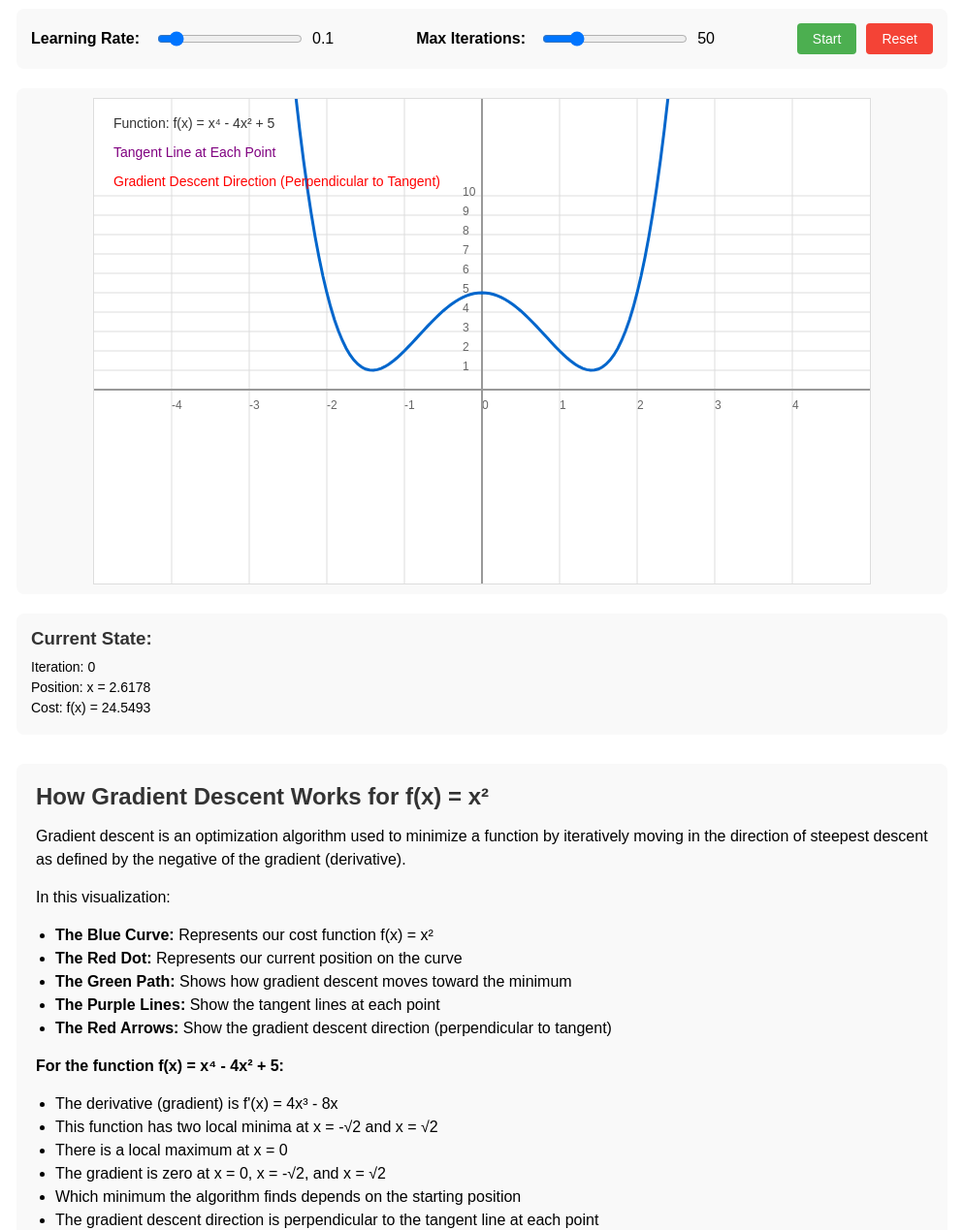
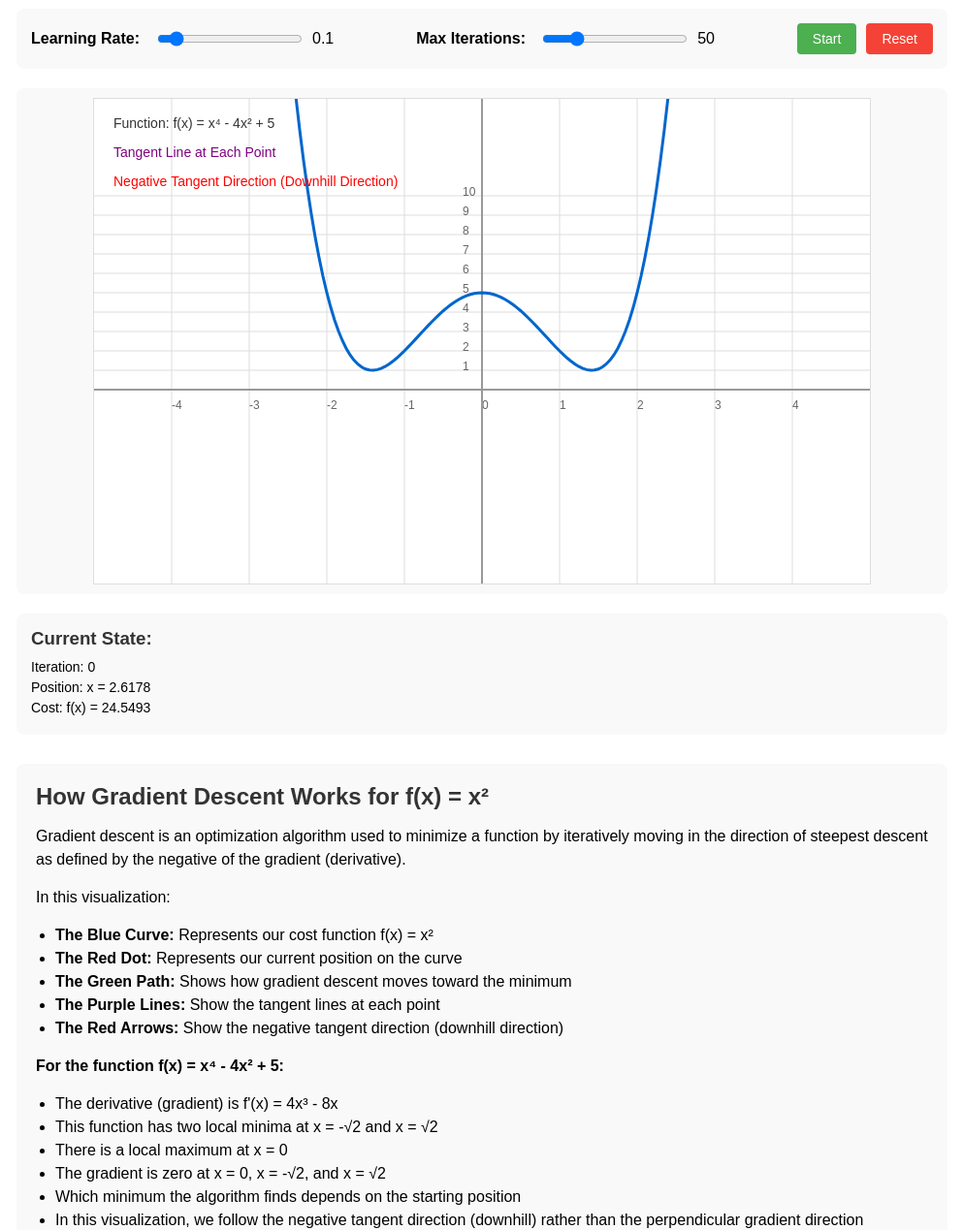
Before and after one commit to shosseini811/gradient-descent-visualization, a plain HTML site: page index.html in a window 1280 px wide. Shown: the part 98-1367 px from the top of the page at 97% size, without its empty margins (143-1136 px from the left). Drawn offline with Linux system fonts and the light colour scheme.

Commit message:
Update visualization to show negative tangent direction instead of perpendicular gradient direction

```diff
--- a/index.html
+++ b/index.html
@@ -51,7 +51,7 @@
                 <li><strong>The Red Dot:</strong> Represents our current position on the curve</li>
                 <li><strong>The Green Path:</strong> Shows how gradient descent moves toward the minimum</li>
                 <li><strong>The Purple Lines:</strong> Show the tangent lines at each point</li>
-                <li><strong>The Red Arrows:</strong> Show the gradient descent direction (perpendicular to tangent)</li>
+                <li><strong>The Red Arrows:</strong> Show the negative tangent direction (downhill direction)</li>
             </ul>
             <p><strong>For the function f(x) = x⁴ - 4x² + 5:</strong></p>
             <ul>
@@ -60,7 +60,7 @@
                 <li>There is a local maximum at x = 0</li>
                 <li>The gradient is zero at x = 0, x = -√2, and x = √2</li>
                 <li>Which minimum the algorithm finds depends on the starting position</li>
-                <li>The gradient descent direction is perpendicular to the tangent line at each point</li>
+                <li>In this visualization, we follow the negative tangent direction (downhill) rather than the perpendicular gradient direction</li>
             </ul>
             <p><strong>Learning Rate:</strong> Controls how big of a step we take in the direction of the negative gradient. A higher learning rate means bigger steps.</p>
             <p><strong>Iterations:</strong> The maximum number of steps the algorithm will take.</p>
--- a/script.js
+++ b/script.js
@@ -90,13 +90,21 @@ document.addEventListener('DOMContentLoaded', function() {
         // Store the current position in our path
         path.push({...currentPosition, gradient: grad});
 
-        // In gradient descent, we move in the negative gradient direction
-        // For f(x) = x², the gradient is 2x
-        // So we move in the direction opposite to the gradient
+        // Calculate the derivative (slope of the tangent) at the current point
+        const derivative = 4 * Math.pow(currentPosition.x, 3) - 8 * currentPosition.x;
 
-        // Update the position by moving in the opposite direction of the gradient
-        // (multiplied by the learning rate to control step size)
-        currentPosition.x -= learningRate * grad;
+        // In this modified approach, we move in the negative tangent direction
+        // If the tangent slope is positive (going uphill), we move in the opposite direction
+        // If the tangent slope is negative (going downhill), we move in that direction
+
+        // Determine the direction (we want to go downhill)
+        const directionMultiplier = (derivative > 0) ? -1 : 1;
+
+        // Calculate the step size
+        const stepSize = learningRate * Math.abs(grad);
+
+        // Update the position by moving in the negative tangent direction
+        currentPosition.x += directionMultiplier * stepSize;
 
         // Calculate the y-value (cost) for the new x position
         currentPosition.y = costFunction(currentPosition.x);
@@ -175,10 +183,10 @@ document.addEventListener('DOMContentLoaded', function() {
         ctx.fill();
     }
 
-    // Draw a tangent line and gradient direction at a point on the curve
+    // Draw a tangent line and negative tangent direction at a point on the curve
     function drawTangent(x, y, derivative, color) {
         // The derivative gives us the slope of the tangent line
-        // For f(x) = x², the derivative is 2x
+        // For our complex function, the derivative is 4x³ - 8x
 
         // Calculate points for the tangent line
         // We'll extend the line a bit in both directions
@@ -203,20 +211,18 @@ document.addEventListener('DOMContentLoaded', function() {
         ctx.stroke();
         ctx.setLineDash([]); // Reset to solid line
 
-        // Calculate the gradient direction (perpendicular to tangent)
-        // For gradient descent, we move in the negative gradient direction
-        // The gradient points in the direction of steepest ascent
-        const gradientAngle = angle + Math.PI/2; // Perpendicular to tangent
+        // For negative tangent direction, we want to go in the opposite direction of the tangent
+        // if the slope is positive (going uphill), or in the same direction if the slope is negative (going downhill)
 
         // Determine the direction (we want to go downhill)
-        // If x > 0, gradient points up and right, so negative gradient points down and left
-        // If x < 0, gradient points up and left, so negative gradient points down and right
+        // If derivative > 0, tangent points uphill, so negative tangent points downhill
+        // If derivative < 0, tangent points downhill, so we follow that direction
         const directionMultiplier = (derivative > 0) ? -1 : 1;
 
-        // Draw the gradient direction arrow (perpendicular to tangent)
-        const gradX = x + directionMultiplier * 20 * Math.cos(gradientAngle);
-        const gradY = y + directionMultiplier * 20 * Math.sin(gradientAngle);
-        drawArrow(x, y, gradX, gradY, 'red');
+        // Draw the negative tangent direction arrow
+        const tangentX = x + directionMultiplier * 20 * Math.cos(angle);
+        const tangentY = y + directionMultiplier * 20 * Math.sin(angle);
+        drawArrow(x, y, tangentX, tangentY, 'red');
     }
 
     // Draw the cost function and the current position
@@ -367,7 +373,7 @@ document.addEventListener('DOMContentLoaded', function() {
         ctx.fillText('Tangent Line at Each Point', 20, 60);
 
         ctx.fillStyle = 'red';
-        ctx.fillText('Gradient Descent Direction (Perpendicular to Tangent)', 20, 90);
+        ctx.fillText('Negative Tangent Direction (Downhill Direction)', 20, 90);
     }
 
     // Initialize the visualization
```
